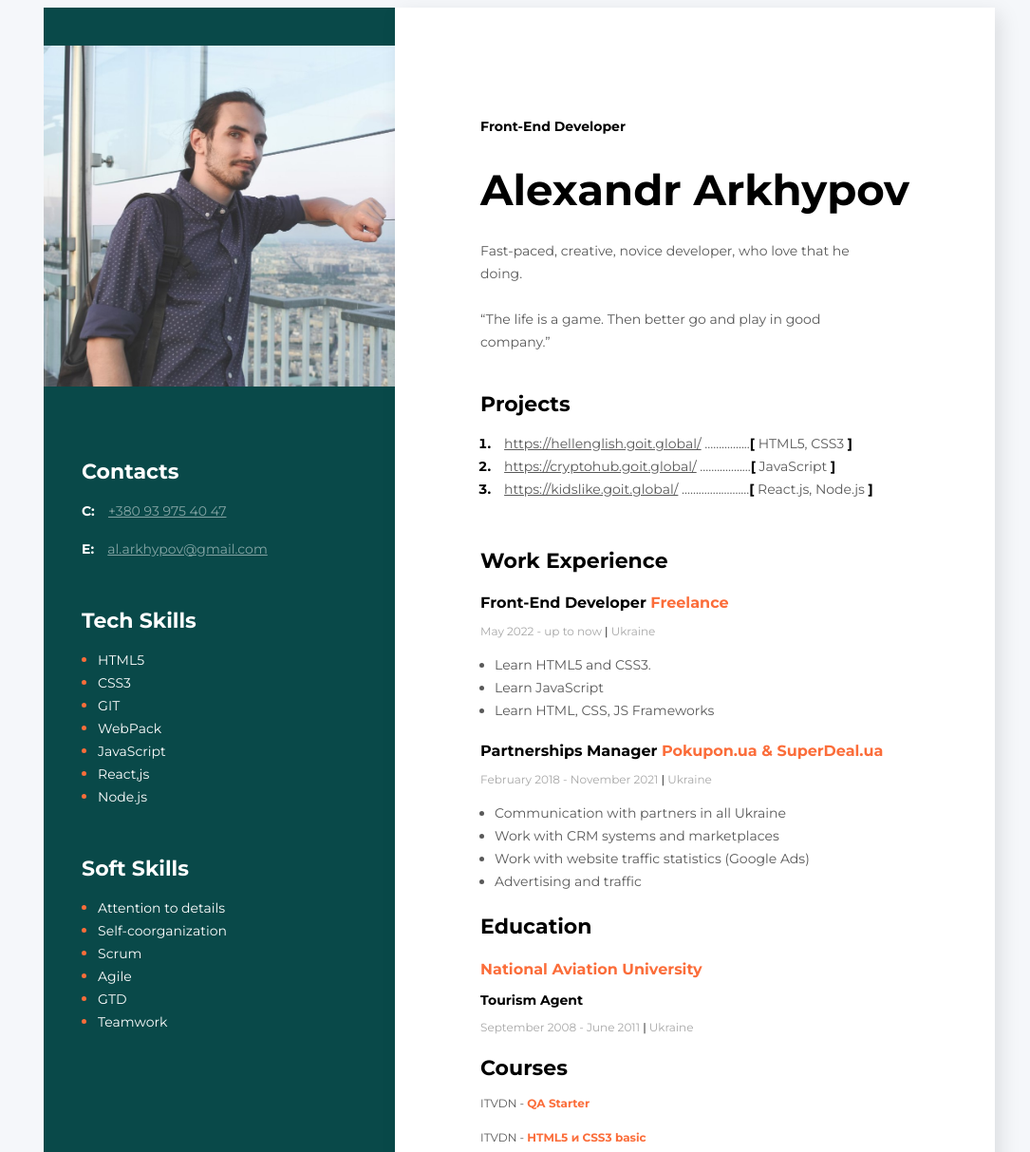
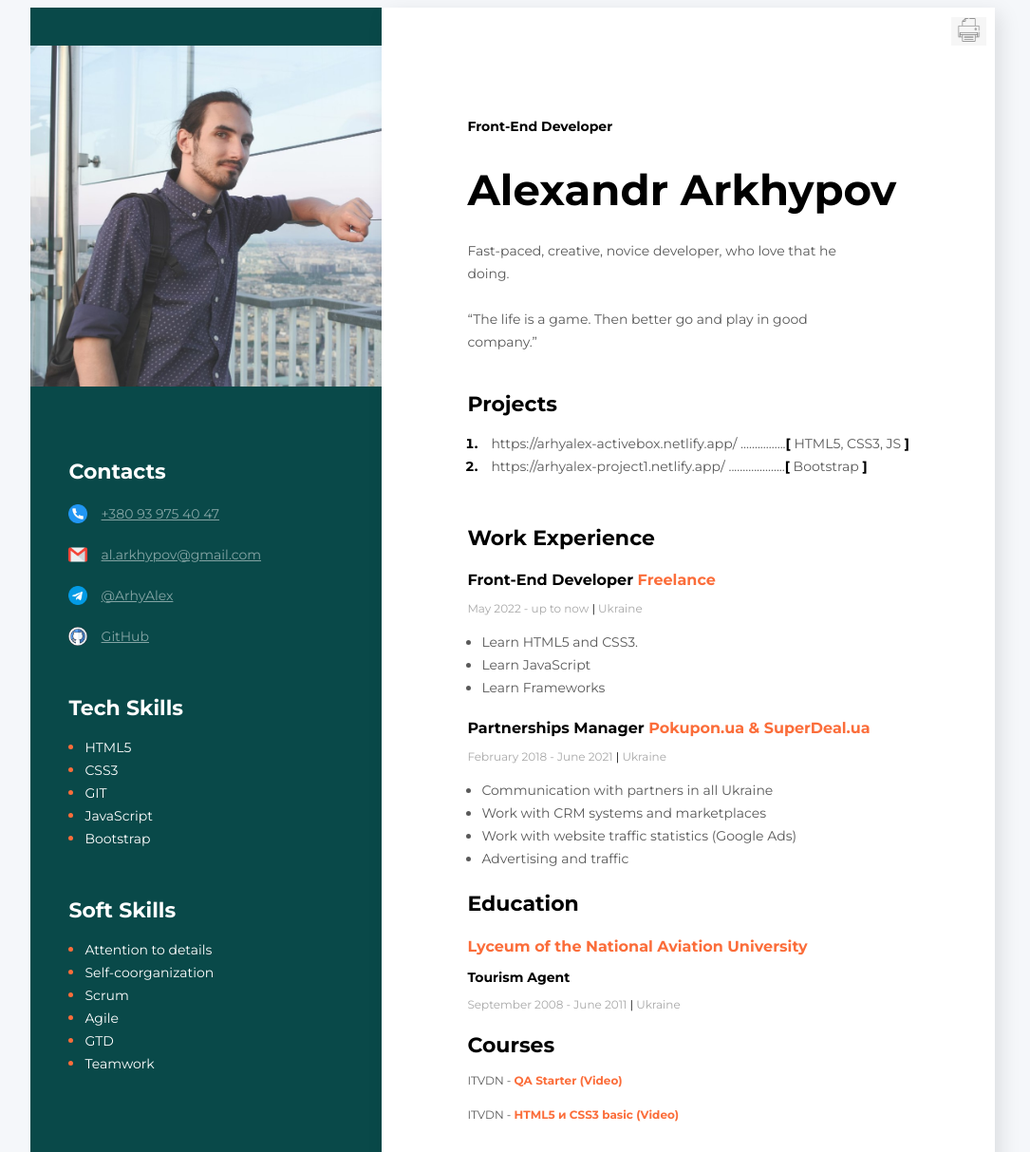
Before and after one commit to ArhyAleks/CV, a plain HTML site: page index.html in a window 1280 px wide. Shown: the top 1213 px of the page at 95% size, without its empty margins (192-1277 px from the left). Drawn offline with Linux system fonts and the light colour scheme.

Commit message:
changed fav, icons, added new design

```diff
--- a/index.html
+++ b/index.html
@@ -8,6 +8,10 @@
     <link href="https://fonts.googleapis.com/css2?family=Montserrat:wght@400;700&display=swap" rel="stylesheet">
     <link rel="stylesheet" href="styles/styles.css">
     <title>My Resume</title>
+    <link rel="apple-touch-icon" sizes="180x180" href="/apple-touch-icon.png">
+        <link rel="icon" type="image/png" sizes="32x32" href="/favicon-32x32.png">
+    <link rel="icon" type="image/png" sizes="16x16" href="/favicon-16x16.png">
+    <link rel="manifest" href="/site.webmanifest">
 </head>
 <body>
 
@@ -17,6 +21,13 @@
     <div class="main">
         <!--Main Content-->
         <div class="main-content">
+
+            <!-- Button -->
+
+            <button class="print">
+                <img src="img/printer.png" width="25" title="Print" onclick="window.print()" />
+            </button>
+
             <!--About User-->
             <div class="about">
                <h2 class="about-position">Front-End Developer</h2>
@@ -37,17 +48,17 @@
 
                 <ol class="projects-list">
                     <li class="projects-item">
-                        <span class="project"><a href="https://hellenglish.goit.global/" class="project-link">https://hellenglish.goit.global/</a>
-                        <span class="dots">................</span><span class="project-bracket">[</span> HTML5, CSS3 <span class="project-bracket">]</span>
+                        <span class="project"><a href="https://arhyalex-activebox.netlify.app/" class="project-link">https://arhyalex-activebox.netlify.app/</a>
+                        <span class="dots">................</span><span class="project-bracket">[</span> HTML5, CSS3, JS <span class="project-bracket">]</span>
                     </li>
                     <li class="projects-item">
-                        <span class="project"><a href="https://cryptohub.goit.global/" class="project-link">https://cryptohub.goit.global/</a>
-                        ..................<span class="project-bracket">[</span> JavaScript </span><span class="project-bracket">]</span>
+                        <span class="project"><a href="https://arhyalex-project1.netlify.app/" class="project-link">https://arhyalex-project1.netlify.app/</a>
+                        ....................<span class="project-bracket">[</span> Bootstrap </span><span class="project-bracket">]</span>
                     </li>
-                    <li class="projects-item">
+                    <!-- <li class="projects-item">
                         <span class="project"><a href="https://kidslike.goit.global/" class="project-link">https://kidslike.goit.global/</a>
                         ........................<span class="project-bracket">[</span> React.js, Node.js </span><span class="project-bracket">]</span>
-                    </li>
+                    </li> -->
                 </ol>
             </div>
             <!--Work-->
@@ -62,14 +73,14 @@
                 <ul class="work-list">
                     <li class="work-list-item">Learn HTML5 and CSS3.</li>
                     <li class="work-list-item">Learn JavaScript</li>
-                    <li class="work-list-item">Learn HTML, CSS, JS Frameworks</li>
+                    <li class="work-list-item">Learn Frameworks</li>
 
                 </ul>
                 </div>
                 <!--Company2-->
                 <div>
                     <h4 class="work-position">Partnerships Manager <span class="organization">Pokupon.ua & SuperDeal.ua</span></h4>
-                    <p class="period">February 2018 - November 2021 <span class="line">|</span> Ukraine</p>
+                    <p class="period">February 2018 - June 2021 <span class="line">|</span> Ukraine</p>
                     <ul class="work-list">
                         <li class="work-list-item">Communication with partners in all Ukraine</li>
                         <li class="work-list-item">Work with CRM systems and marketplaces</li>
@@ -78,31 +89,23 @@
 
                     </ul>
                 </div>
-                <!--Company3-->
-                <!-- <div>
-                    <h4 class="work-position">Manager <span class="organization">Roga & Kopyta LLC</span></h4>
-                    <p class="period">June 2014 - February 2015 <span class="line">|</span> Ukraine</p>
-                    <ul class="work-list">
-                        <li class="work-list-item">Lorem ipsum dolor sit amet, consectetur adipiscing elit.</li>
-                        <li class="work-list-item">Quis ipsum suspendisse ultrices gravida.</li>
-                        <li class="work-list-item">Risus commodo viverra maecenas.</li>
-                </div> -->
                 <!--Education-->
                 <div class="education">
                     <h3 class="title">
                         Education
                     </h3>
-                    <h4 class="university">National Aviation University</h4>
+                    <h4 class="university">Lyceum of the National Aviation University</h4>
                     <p class="faculty">Tourism Agent</p>
                     <p class="period">September 2008 - June 2011 <span class="line">|</span> Ukraine</p>
                     <h3 class="title">
                         Courses
                     </h3>
-                    <p class="course">ITVDN - <span class="course-name">QA Starter</span></p>
-                    <p class="course">ITVDN - <span class="course-name">HTML5 и CSS3 basic</span></p>
+                    <p class="course">ITVDN - <span class="course-name">QA Starter (Video)</span></p>
+                    <p class="course">ITVDN - <span class="course-name">HTML5 и CSS3 basic (Video)</span></p>
 
                 </div>
             </div>
+
             </div>
         <!--Sidebar-->
         <aside class="sidebar">
@@ -112,13 +115,26 @@
                 <h3 class="sidebar-title">Contacts</h3>
                 <div>
                     <p>
-                       <span class="contact-type">C:</span>
+                        <img class="contact-icon" src="img/telephone.png" width="20" />
+                       <span class="contact-type"></span>
                        <a href="tel:+380939754047" class="contact-link">+380 93 975 40 47</a>
                     </p>
                     <p>
-                        <span class="contact-type">E:</span>
+                        <img class="contact-icon" src="img/gmail.png" width="20" />
+                        <span class="contact-type"></span>
                         <a href="mailto:al.arkhypov@gmail.com" class="contact-link">al.arkhypov@gmail.com</a>
                     </p>
+                    <p>
+                        <img class="contact-icon" src="img/telegram.png" width="20" />
+                        <span class="contact-type"></span>
+                        <a href="https://t.me/ArhyAlex" target="_blank" class="contact-link">@ArhyAlex</a>
+                    </p>
+                    <p>
+                        <img class="contact-icon" src="img/github.png" width="20" />
+                        <span class="contact-type"></span>
+                        <a href="https://github.com/ArhyAleks" target="_blank" class="contact-link">GitHub</a>
+                    </p>
+
                 </div>
             </div>
             <!--Tech skills-->
@@ -128,10 +144,11 @@
                     <li class="tech-skills-item"><span class="tech-skills-text">HTML5</span></li>
                     <li class="tech-skills-item"><span class="tech-skills-text">CSS3</span></li>
                     <li class="tech-skills-item"><span class="tech-skills-text">GIT</span></li>
-                    <li class="tech-skills-item"><span class="tech-skills-text">WebPack</span></li>
+                    <!-- <li class="tech-skills-item"><span class="tech-skills-text">WebPack</span></li> -->
                     <li class="tech-skills-item"><span class="tech-skills-text">JavaScript</span></li>
-                    <li class="tech-skills-item"><span class="tech-skills-text">React,js</span></li>
-                    <li class="tech-skills-item"><span class="tech-skills-text">Node.js</span></li>
+                    <li class="tech-skills-item"><span class="tech-skills-text">Bootstrap</span></li>
+                    <!-- <li class="tech-skills-item"><span class="tech-skills-text">React,js</span></li>
+                    <li class="tech-skills-item"><span class="tech-skills-text">Node.js</span></li> -->
                 </ul>
             </div>
             <!--Soft Skills-->
--- a/styles/styles.css
+++ b/styles/styles.css
@@ -1,27 +1,38 @@
+body {
+  font-family: "Montserrat", sans-serif;
+  background-color: #f5f7fa;
+}
 
-body {
-    font-family: 'Montserrat', sans-serif;
-    background-color: #F5F7FA;
+.print {
+  position: absolute;
+  margin-top: -95px;
+  margin-left: 510px;
+  opacity: 50%;
+  border: none;
+}
+
+.print:hover {
+  opacity: 1;
+  transition: linear 0.2s;
 }
 
 /* main styles */
 
-.main{
+.main {
   display: flex;
   flex-direction: row-reverse;
   width: 1200px;
   margin: 0 auto;
 }
 
-
 /* about styles */
 
-.about{
+.about {
   margin-bottom: 40px;
 }
 
-.about-position{
-        font-family: 'Montserrat';
+.about-position {
+  font-family: "Montserrat";
   font-style: normal;
   font-weight: 700;
   font-size: 14px;
@@ -30,8 +41,8 @@ body {
   margin-bottom: 20px;
 }
 
-.about-name{
-    font-family: 'Montserrat';
+.about-name {
+  font-family: "Montserrat";
   font-style: normal;
   font-weight: 700;
   font-size: 45px;
@@ -40,8 +51,8 @@ body {
   margin-bottom: 25px;
 }
 
-.about-description{
-    font-family: 'Montserrat';
+.about-description {
+  font-family: "Montserrat";
   font-style: normal;
   font-weight: 400;
   font-size: 14px;
@@ -50,20 +61,20 @@ body {
   width: 400px;
 }
 
-.main-content{
-    background-color: #FFFFFF;
+.main-content {
+  background-color: #ffffff;
   box-shadow: 6px 6px 20px rgba(0, 0, 0, 0.1);
   padding: 105px 90px;
 }
 
 /* project styles  */
 
-.projects{
+.projects {
   margin-bottom: 50px;
 }
 
 .title {
-        font-family: 'Montserrat';
+  font-family: "Montserrat";
   font-style: normal;
   font-weight: 700;
   font-size: 22px;
@@ -72,13 +83,13 @@ body {
   margin-bottom: 12px;
 }
 
-.projects-list{
+.projects-list {
   padding: 0;
   margin-left: 15px;
 }
 
-.projects-item{
-        font-family: 'Montserrat';
+.projects-item {
+  font-family: "Montserrat";
   font-style: normal;
   font-weight: 700;
   font-size: 14px;
@@ -86,25 +97,36 @@ body {
   color: #000000;
 }
 
-.project, .project-link{
-        font-family: 'Montserrat';
+.project,
+.project-link {
+  font-family: "Montserrat";
   font-style: normal;
   font-weight: 400;
   font-size: 14px;
   line-height: 24px;
   color: #595959;
+  text-decoration: none;
 }
 
-.project-link{
+.project-link {
   margin-left: 10px;
+}
+
+.project-link:hover {
+  text-decoration: underline;
+  background-color: rgb(9, 73, 73);
+  text-decoration-color: #fff;
+  color: #fff;
+  opacity: 75%;
+  transition: linear 0.2s;
 }
 
 /* .dots{
     border-bottom-style: dotted;
 } */
 
-.project-bracket{
-    font-family: 'Montserrat';
+.project-bracket {
+  font-family: "Montserrat";
   font-style: normal;
   font-weight: 700;
   font-size: 14px;
@@ -112,16 +134,14 @@ body {
   color: #000000;
 }
 
-
-
 /* work styles */
 
-.work{
+.work {
   margin-bottom: 45px;
 }
 
-.work-position{
-        font-family: 'Montserrat';
+.work-position {
+  font-family: "Montserrat";
   font-style: normal;
   font-weight: 700;
   font-size: 16px;
@@ -130,27 +150,27 @@ body {
   margin-bottom: 10px;
 }
 
-.organization{
-        font-family: 'Montserrat';
+.organization {
+  font-family: "Montserrat";
   font-style: normal;
   font-weight: 700;
   font-size: 16px;
   line-height: 20px;
-        color: #FB6D3A;
+  color: #fb6d3a;
 }
 
-.period{
-        font-family: 'Montserrat';
+.period {
+  font-family: "Montserrat";
   font-style: normal;
   font-weight: 400;
   font-size: 12px;
   line-height: 15px;
-        color: #A8A8A8;
+  color: #a8a8a8;
   margin-bottom: 10px;
 }
 
-.line{
-        font-family: 'Montserrat';
+.line {
+  font-family: "Montserrat";
   font-style: normal;
   font-weight: 400;
   font-size: 12px;
@@ -158,13 +178,13 @@ body {
   color: #000000;
 }
 
-.work-list{
+.work-list {
   padding: 0;
   margin-left: 15px;
 }
 
-.work-list-item{
-        font-family: 'Montserrat';
+.work-list-item {
+  font-family: "Montserrat";
   font-style: normal;
   font-weight: 400;
   font-size: 14px;
@@ -178,18 +198,18 @@ body {
     margin-bottom: 45px;
 } */
 
-.university{
-        font-family: 'Montserrat';
+.university {
+  font-family: "Montserrat";
   font-style: normal;
   font-weight: 700;
   font-size: 16px;
   line-height: 20px;
-        color: #FB6D3A;
+  color: #fb6d3a;
   margin-bottom: 12px;
 }
 
-.faculty{
-        font-family: 'Montserrat';
+.faculty {
+  font-family: "Montserrat";
   font-style: normal;
   font-weight: 700;
   font-size: 14px;
@@ -198,8 +218,8 @@ body {
   margin-bottom: 12px;
 }
 
-.course{
-            font-family: 'Montserrat';
+.course {
+  font-family: "Montserrat";
   font-style: normal;
   font-weight: 400;
   font-size: 12px;
@@ -207,42 +227,48 @@ body {
   color: #595959;
 }
 
-.course-name{
-            font-family: 'Montserrat';
+.course-name {
+  font-family: "Montserrat";
   font-style: normal;
   font-weight: 700;
   font-size: 12px;
   line-height: 20px;
-            color: #FB6D3A;
+  color: #fb6d3a;
   margin-bottom: 12px;
 }
 
 /* sidebar styles */
-.sidebar{
+.sidebar {
   background-color: rgb(9, 73, 73);
   padding-top: 40px;
   width: 370px;
 }
 
-.photo{
+.photo {
   width: 370px;
   margin-bottom: 50px;
 }
 
-.contacts,.tech-skills,.soft-skills{
+.contacts,
+.tech-skills,
+.soft-skills {
   margin-left: 40px;
 }
 
-.contacts{
+.contacts {
   margin-bottom: 50px;
 }
 
-.tech-skills{
+.contact-icon {
+  position: relative;
+  transform: translate(0, 5px);
+}
+
+.tech-skills {
   margin-bottom: 50px;
 }
 
-
-.sidebar-title{
+.sidebar-title {
   color: white;
   font-style: normal;
   font-weight: 700;
@@ -251,37 +277,45 @@ body {
   margin-bottom: 10px;
 }
 
-.contact-type{
+.contact-type {
   font-style: normal;
   font-weight: 700;
   font-size: 14px;
   line-height: 24px;
-    color: #FFFFFF;
+  color: #ffffff;
   margin-right: 10px;
 }
 
-.contact-link{
-    font-family: 'Montserrat';
+.contact-link {
+  font-family: "Montserrat";
   font-style: normal;
   font-weight: 400;
   font-size: 14px;
   line-height: 24px;
   text-decoration-line: underline;
-    color: #FFFFFF;
+  color: #ffffff;
   opacity: 0.5;
 }
 
-.tech-skills-list, .soft-skills-list{
+.contact-link:hover {
+  opacity: 1;
+  transition: linear 0.2s;
+}
+
+.tech-skills-list,
+.soft-skills-list {
   color: white;
   padding: 0;
   margin-left: 17px;
 }
 
-.tech-skills-item, .soft-skills-item{
-    color: #FB6D3A;
+.tech-skills-item,
+.soft-skills-item {
+  color: #fb6d3a;
 }
 
-.tech-skills-text, .soft-skills-text{
+.tech-skills-text,
+.soft-skills-text {
   color: white;
   font-style: normal;
   font-weight: 400;
```
Also changed, not shown: about.txt (added), android-chrome-192x192.png (added), android-chrome-512x512.png (added), apple-touch-icon.png (added), favicon-16x16.png (added), favicon-32x32.png (added), favicon.ico (added), img/github.png (added), img/gmail.png (added), img/printer.png (added), img/telegram.png (added), img/telephone.png (added), site.webmanifest (added). Lines whose indentation alone changed are shown as unchanged.
